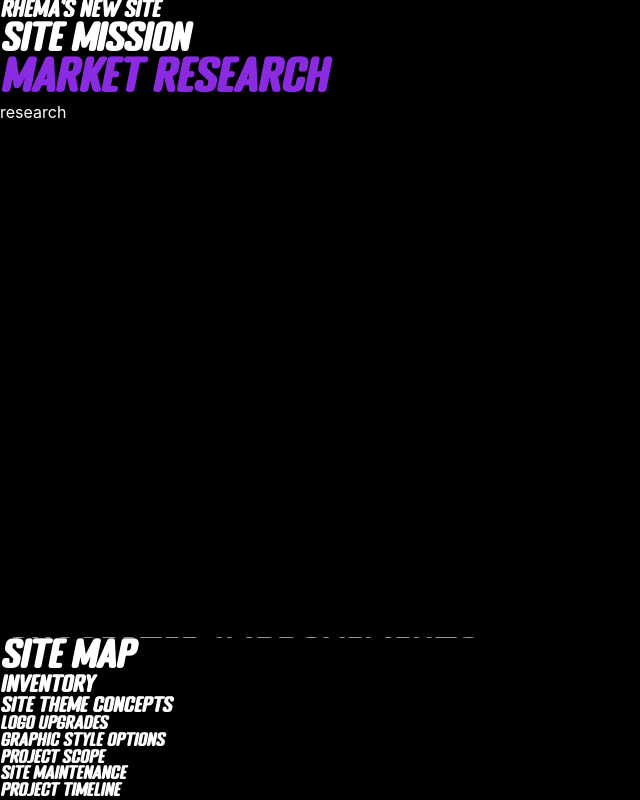
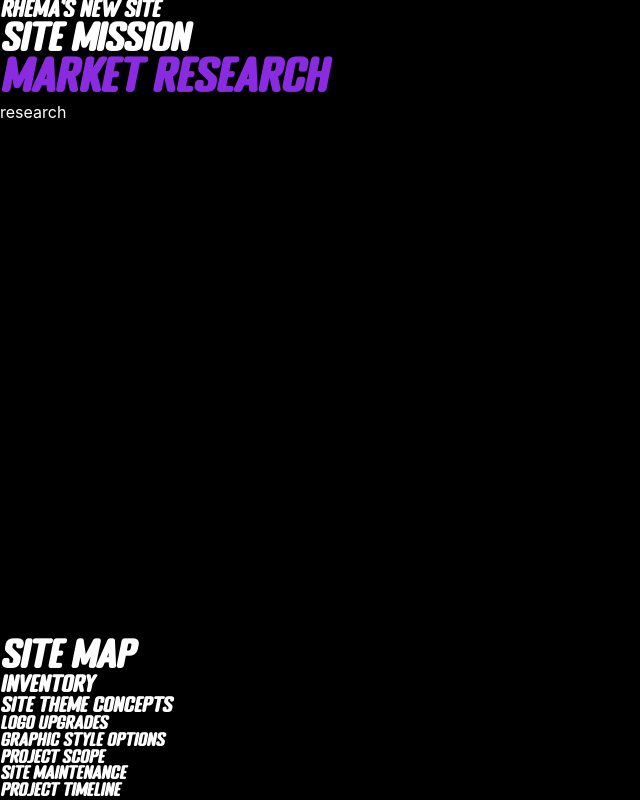
Before and after one commit to RoxanneTabuena/rhema-buyers-guide, a React (Create React App) app: page /mission in a window 1280 px wide. Shown: the whole page, without its empty margins (0-640 px from the left). Built offline with nearby package versions, Linux system fonts and the light colour scheme.

Commit message:
update function names for precision

```diff
--- a/src/components/root/Root.js
+++ b/src/components/root/Root.js
@@ -8,8 +8,8 @@ import {
         getHeadArts,
         getFootArts,
         getArtFromPath,
-        getMainHeight,
-        getArtHeight,
+        getVPHeight,
+        getMinArtHeight,
         formatHeight,
        } from "../utils";
 import { NavItem } from "./NavItem";
@@ -62,8 +62,8 @@ export const Root = () => {
     }, [topIsVisible, curArt]);
     // set height according to links
     useEffect(()=>{
-        setVPHeight(formatHeight(getMainHeight()))
-        setArtHeight(formatHeight(getArtHeight()))
+        setVPHeight(formatHeight(getVPHeight()))
+        setArtHeight(formatHeight(getMinArtHeight()))
     },[footer])
     // update footer according to elements visible in the viewport
     const handlePreviewEnter = () => {
--- a/src/components/utils.js
+++ b/src/components/utils.js
@@ -44,7 +44,7 @@ export const getLinkHeight = () => {
     }
     return link.offsetHeight
 }
-export const getMainHeight = () => {
+export const getVPHeight = () => {
     let total = window.innerHeight
     let linkTotal = 0
     let navItems = document.querySelectorAll('.link')
@@ -54,8 +54,8 @@ export const getMainHeight = () => {
     return total-linkTotal+getLinkHeight()
 }
 
-export const getArtHeight = () => {
-    return getMainHeight()-getLinkHeight()
+export const getMinArtHeight = () => {
+    return getVPHeight()+getLinkHeight()
 }
 
 export const formatHeight = (height) => {
```
